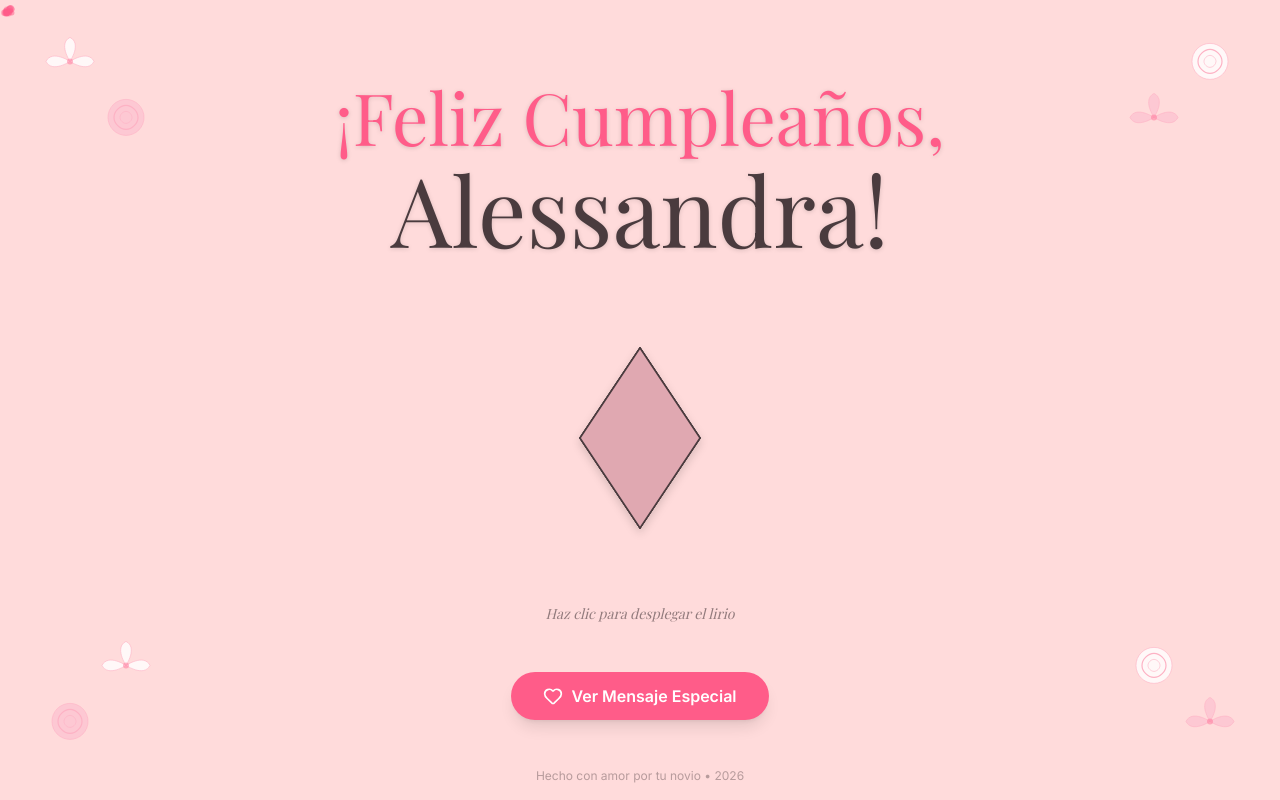
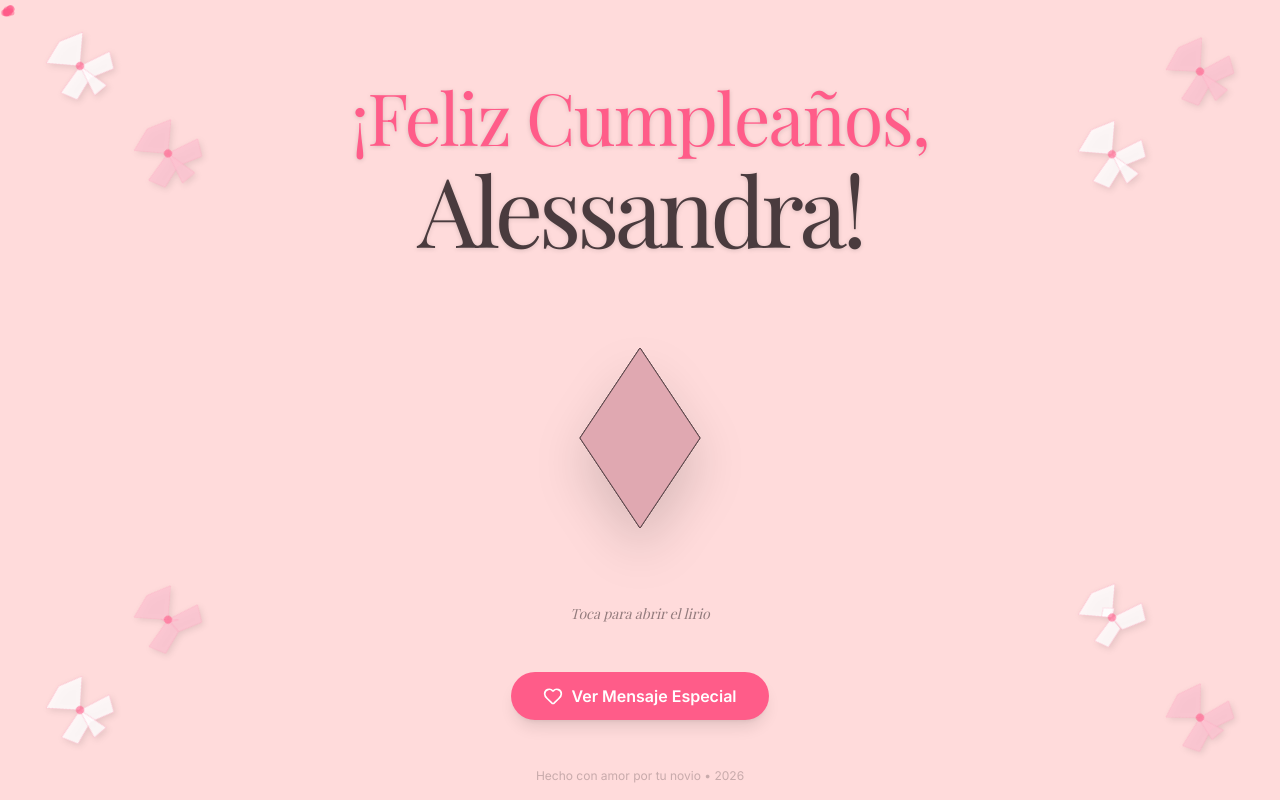
Before and after one commit to CarlosDiazzz/cumplecito, a React (Vite) app: page / in a window 1280 px wide. Built offline with nearby package versions, Linux system fonts and the light colour scheme; a web font is replaced by a local one.

Commit message:
feat: add animation

```diff
--- a/package.json
+++ b/package.json
@@ -11,6 +11,7 @@
   },
   "dependencies": {
     "framer-motion": "^12.40.0",
+    "gsap": "^3.15.0",
     "lucide-react": "^1.18.0",
     "react": "^19.2.6",
     "react-dom": "^19.2.6"
--- a/src/App.tsx
+++ b/src/App.tsx
@@ -1,6 +1,6 @@
 import { motion } from 'framer-motion';
 import OrigamiLily from './components/OrigamiLily';
-import FloralDecoration from './components/FloralDecoration';
+import OrigamiRose from './components/OrigamiRose';
 import ParticleLayer from './components/ParticleLayer';
 import MessageCard from './components/MessageCard';
 
@@ -9,32 +9,29 @@ function App() {
     <div className="min-h-screen bg-petal relative overflow-hidden flex flex-col items-center justify-center p-4">
       <ParticleLayer />
 
-      {/* Decorative Flowers - Top Left */}
-      <FloralDecoration type="lily" color="white" className="top-10 left-10" delay={0.2} />
-      <FloralDecoration type="rose" color="pink" className="top-24 left-24" delay={0.5} />
+      {/* Origami Roses - Automatic Unfolding */}
+      <OrigamiRose color="white" className="top-10 left-10" delay={0.5} />
+      <OrigamiRose color="pink" className="top-32 left-32" delay={1.2} />
 
-      {/* Decorative Flowers - Top Right */}
-      <FloralDecoration type="rose" color="white" className="top-10 right-10" delay={0.8} />
-      <FloralDecoration type="lily" color="pink" className="top-24 right-24" delay={1.1} />
+      <OrigamiRose color="pink" className="top-10 right-10" delay={0.8} />
+      <OrigamiRose color="white" className="top-32 right-32" delay={1.5} />
 
-      {/* Decorative Flowers - Bottom Left */}
-      <FloralDecoration type="rose" color="pink" className="bottom-10 left-10" delay={1.4} />
-      <FloralDecoration type="lily" color="white" className="bottom-24 left-24" delay={1.7} />
+      <OrigamiRose color="white" className="bottom-10 left-10" delay={2.0} />
+      <OrigamiRose color="pink" className="bottom-32 left-32" delay={2.5} />
 
-      {/* Decorative Flowers - Bottom Right */}
-      <FloralDecoration type="lily" color="pink" className="bottom-10 right-10" delay={2.0} />
-      <FloralDecoration type="rose" color="white" className="bottom-24 right-24" delay={2.3} />
+      <OrigamiRose color="pink" className="bottom-10 right-10" delay={2.2} />
+      <OrigamiRose color="white" className="bottom-32 right-32" delay={2.8} />
 
       <motion.div
         initial={{ opacity: 0, y: -20 }}
         animate={{ opacity: 1, y: 0 }}
-        transition={{ duration: 1, ease: "easeOut" }}
+        transition={{ duration: 1.5, ease: "easeOut" }}
         className="text-center z-10 mb-8"
       >
-        <h1 className="text-5xl md:text-7xl text-accent font-serif mb-2 drop-shadow-sm">
+        <h1 className="text-5xl md:text-7xl text-accent font-serif mb-2 drop-shadow-sm tracking-tight">
           ¡Feliz Cumpleaños,
         </h1>
-        <h1 className="text-6xl md:text-8xl text-charcoal font-serif drop-shadow-sm">
+        <h1 className="text-6xl md:text-8xl text-charcoal font-serif drop-shadow-sm tracking-tighter">
           Alessandra!
         </h1>
       </motion.div>
@@ -42,7 +39,7 @@ function App() {
       <motion.div
         initial={{ opacity: 0, scale: 0.8 }}
         animate={{ opacity: 1, scale: 1 }}
-        transition={{ duration: 1.2, delay: 0.5, ease: "backOut" }}
+        transition={{ duration: 1.2, delay: 0.8, ease: "backOut" }}
         className="z-10"
       >
         <OrigamiLily />
@@ -50,7 +47,7 @@ function App() {
 
       <MessageCard />
 
-      <footer className="absolute bottom-4 left-0 w-full text-center text-charcoal/40 text-xs font-sans">
+      <footer className="absolute bottom-4 left-0 w-full text-center text-charcoal/30 text-xs font-sans">
         Hecho con amor por tu novio • 2026
       </footer>
     </div>
--- a/src/components/OrigamiLily.tsx
+++ b/src/components/OrigamiLily.tsx
@@ -1,52 +1,74 @@
-import { motion } from 'framer-motion';
-import { useState } from 'react';
+import { useEffect, useRef, useState } from 'react';
+import { gsap } from 'gsap';
 
 const OrigamiLily = () => {
   const [isOpen, setIsOpen] = useState(false);
+  const svgRef = useRef<SVGSVGElement>(null);
+  const petal1Ref = useRef<SVGPathElement>(null);
+  const petal2Ref = useRef<SVGPathElement>(null);
+  const petal3Ref = useRef<SVGPathElement>(null);
+  const petal4Ref = useRef<SVGPathElement>(null);
+
+  // States for the paths
+  const paths = {
+    closed: [
+      "M 100 40 L 140 100 L 100 160 L 60 100 Z",
+      "M 100 40 L 140 100 L 100 160 L 60 100 Z",
+      "M 100 40 L 140 100 L 100 160 L 60 100 Z",
+      "M 100 40 L 140 100 L 100 160 L 60 100 Z",
+    ],
+    open: [
+      "M 100 100 L 180 40 L 150 140 L 100 100 Z",
+      "M 100 100 L 20 40 L 50 140 L 100 100 Z",
+      "M 100 100 L 100 190 L 150 140 L 100 100 Z",
+      "M 100 100 L 100 190 L 50 140 L 100 100 Z",
+    ]
+  };
+
+  useEffect(() => {
+    const refs = [petal1Ref, petal2Ref, petal3Ref, petal4Ref];
+
+    refs.forEach((ref, index) => {
+      if (ref.current) {
+        gsap.to(ref.current, {
+          attr: { d: isOpen ? paths.open[index] : paths.closed[index] },
+          duration: 1.2,
+          ease: "elastic.out(1, 0.75)",
+          delay: index * 0.1
+        });
+      }
+    });
+
+    if (svgRef.current) {
+      gsap.to(svgRef.current, {
+        scale: isOpen ? 1.1 : 1,
+        rotate: isOpen ? 5 : 0,
+        duration: 1,
+        ease: "power2.out"
+      });
+    }
+  }, [isOpen]);
 
   return (
     <div className="flex flex-col items-center justify-center cursor-pointer select-none" onClick={() => setIsOpen(!isOpen)}>
-      <motion.svg
+      <svg
+        ref={svgRef}
         width="300"
         height="300"
         viewBox="0 0 200 200"
-        initial={false}
-        animate={isOpen ? "open" : "closed"}
-        className="drop-shadow-lg"
+        className="drop-shadow-2xl"
       >
-        {/* Core Petals */}
-        <motion.path
-          d={isOpen ? "M 100 100 L 180 40 L 150 140 L 100 100 Z" : "M 100 40 L 140 100 L 100 160 L 60 100 Z"}
-          fill="#FDA8BF"
-          stroke="#4A3B3E"
-          strokeWidth="1"
-          transition={{ duration: 0.8, ease: "easeInOut" }}
-        />
-        <motion.path
-          d={isOpen ? "M 100 100 L 20 40 L 50 140 L 100 100 Z" : "M 100 40 L 60 100 L 100 160 L 140 100 Z"}
-          fill="#FDC3D1"
-          stroke="#4A3B3E"
-          strokeWidth="1"
-          transition={{ duration: 0.8, ease: "easeInOut" }}
-        />
-        <motion.path
-          d={isOpen ? "M 100 100 L 100 190 L 150 140 L 100 100 Z" : "M 100 40 L 140 100 L 100 160 L 60 100 Z"}
-          fill="#FB8CAC"
-          stroke="#4A3B3E"
-          strokeWidth="1"
-          transition={{ duration: 0.8, ease: "easeInOut" }}
-        />
-        <motion.path
-          d={isOpen ? "M 100 100 L 100 190 L 50 140 L 100 100 Z" : "M 100 40 L 60 100 L 100 160 L 140 100 Z"}
-          fill="#E0A8B1"
-          stroke="#4A3B3E"
-          strokeWidth="1"
-          transition={{ duration: 0.8, ease: "easeInOut" }}
-        />
-      </motion.svg>
+        <path ref={petal1Ref} d={paths.closed[0]} fill="#FDA8BF" stroke="#4A3B3E" strokeWidth="0.5" />
+        <path ref={petal2Ref} d={paths.closed[1]} fill="#FDC3D1" stroke="#4A3B3E" strokeWidth="0.5" />
+        <path ref={petal3Ref} d={paths.closed[2]} fill="#FB8CAC" stroke="#4A3B3E" strokeWidth="0.5" />
+        <path ref={petal4Ref} d={paths.closed[3]} fill="#E0A8B1" stroke="#4A3B3E" strokeWidth="0.5" />
 
-      <p className="mt-4 font-serif text-charcoal opacity-60 italic text-sm">
-        {isOpen ? "Haz clic para plegar" : "Haz clic para desplegar el lirio"}
+        {/* Subtle center detail */}
+        <circle cx="100" cy="100" r="2" fill="#FF5C89" className={isOpen ? "opacity-100" : "opacity-0 transition-opacity duration-1000"} />
+      </svg>
+
+      <p className="mt-4 font-serif text-charcoal opacity-60 italic text-sm transition-all hover:opacity-100">
+        {isOpen ? "Toca para cerrar" : "Toca para abrir el lirio"}
       </p>
     </div>
   );
--- /dev/null
+++ b/src/components/OrigamiRose.tsx
@@ -0,0 +1,81 @@
+import { useEffect, useRef } from 'react';
+import { gsap } from 'gsap';
+
+interface RoseProps {
+  color: 'white' | 'pink';
+  className?: string;
+  delay?: number;
+}
+
+const OrigamiRose = ({ color, className = "", delay = 0 }: RoseProps) => {
+  const containerRef = useRef<HTMLDivElement>(null);
+  const petalRefs = useRef<(SVGPathElement | null)[]>([]);
+
+  const fillColor = color === 'white' ? '#FFFFFF' : '#FDC3D1';
+  const strokeColor = '#FDA8BF';
+
+  // Rose unfolding paths (simplified 2D origami style)
+  const paths = {
+    closed: "M 50 50 L 60 40 L 50 30 L 40 40 Z",
+    open: [
+      "M 50 50 L 80 20 L 50 10 L 20 20 Z", // Top petal
+      "M 50 50 L 90 60 L 80 80 L 50 70 Z", // Right petal
+      "M 50 50 L 10 60 L 20 80 L 50 70 Z", // Left petal
+      "M 50 50 L 60 90 L 40 90 L 50 50 Z",  // Bottom petal
+    ]
+  };
+
+  useEffect(() => {
+    const tl = gsap.timeline({ delay });
+
+    // Initial entrance
+    tl.fromTo(containerRef.current,
+      { opacity: 0, scale: 0, rotate: -45 },
+      { opacity: 1, scale: 1, rotate: 0, duration: 1, ease: "back.out(1.7)" }
+    );
+
+    // Unfolding petals
+    petalRefs.current.forEach((petal, i) => {
+      if (petal) {
+        tl.to(petal, {
+          attr: { d: paths.open[i] },
+          duration: 1.5,
+          ease: "power2.inOut",
+        }, "-=0.8");
+      }
+    });
+
+    // Gentle continuous floating
+    gsap.to(containerRef.current, {
+      y: "-=15",
+      rotate: "+=5",
+      duration: 3 + Math.random() * 2,
+      repeat: -1,
+      yoyo: true,
+      ease: "sine.inOut"
+    });
+
+  }, [delay]);
+
+  return (
+    <div ref={containerRef} className={`absolute select-none pointer-events-none ${className}`}>
+      <svg width="80" height="80" viewBox="0 0 100 100" className="drop-shadow-md">
+        {paths.open.map((_, i) => (
+          <path
+            key={i}
+            ref={el => { petalRefs.current[i] = el; }}
+            d={paths.closed}
+            fill={fillColor}
+            stroke={strokeColor}
+            strokeWidth="0.5"
+            fillOpacity="0.8"
+          />
+        ))}
+        {/* Core of the rose */}
+        <circle cx="50" cy="50" r="5" fill="#FF5C89" opacity="0.6" />
+      </svg>
+    </div>
+  );
+};
+
+export default OrigamiRose;
```
Also changed, not shown: 1 other file (tests, documents, lock files or other folders).
